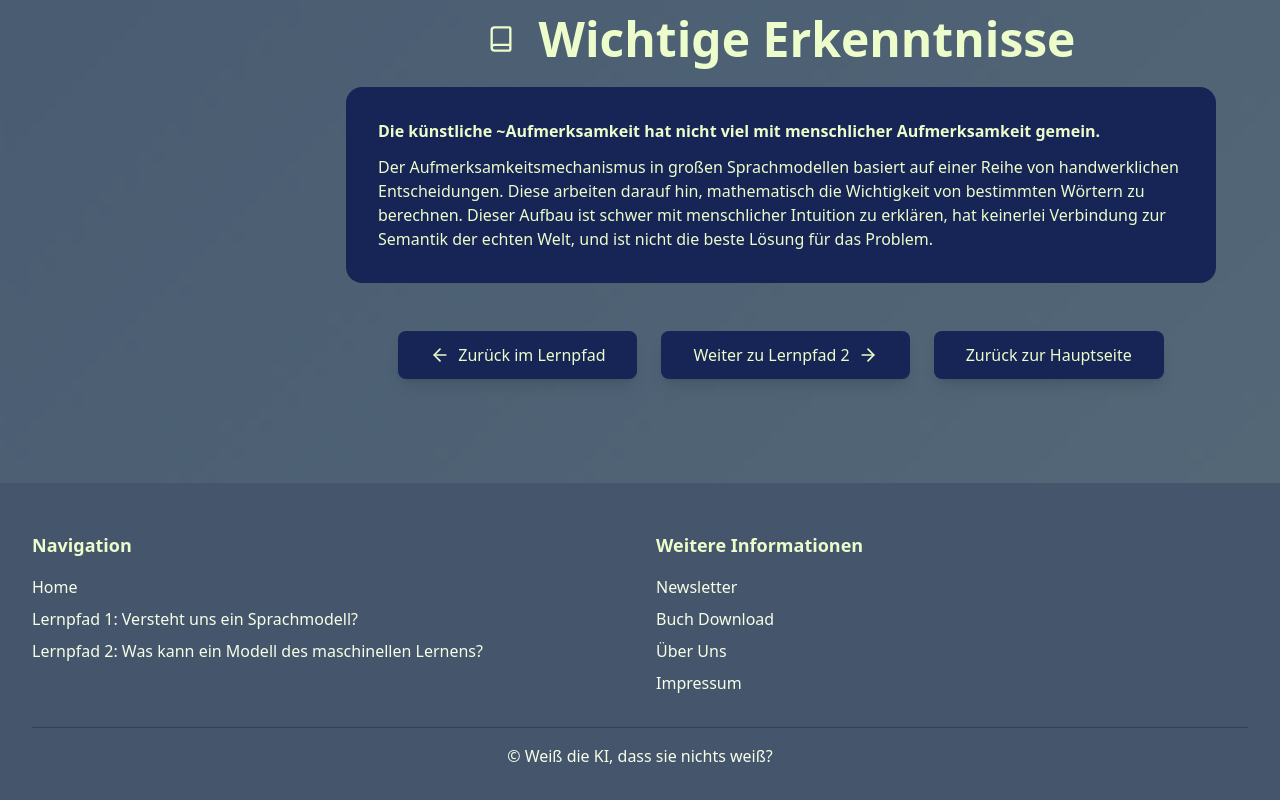
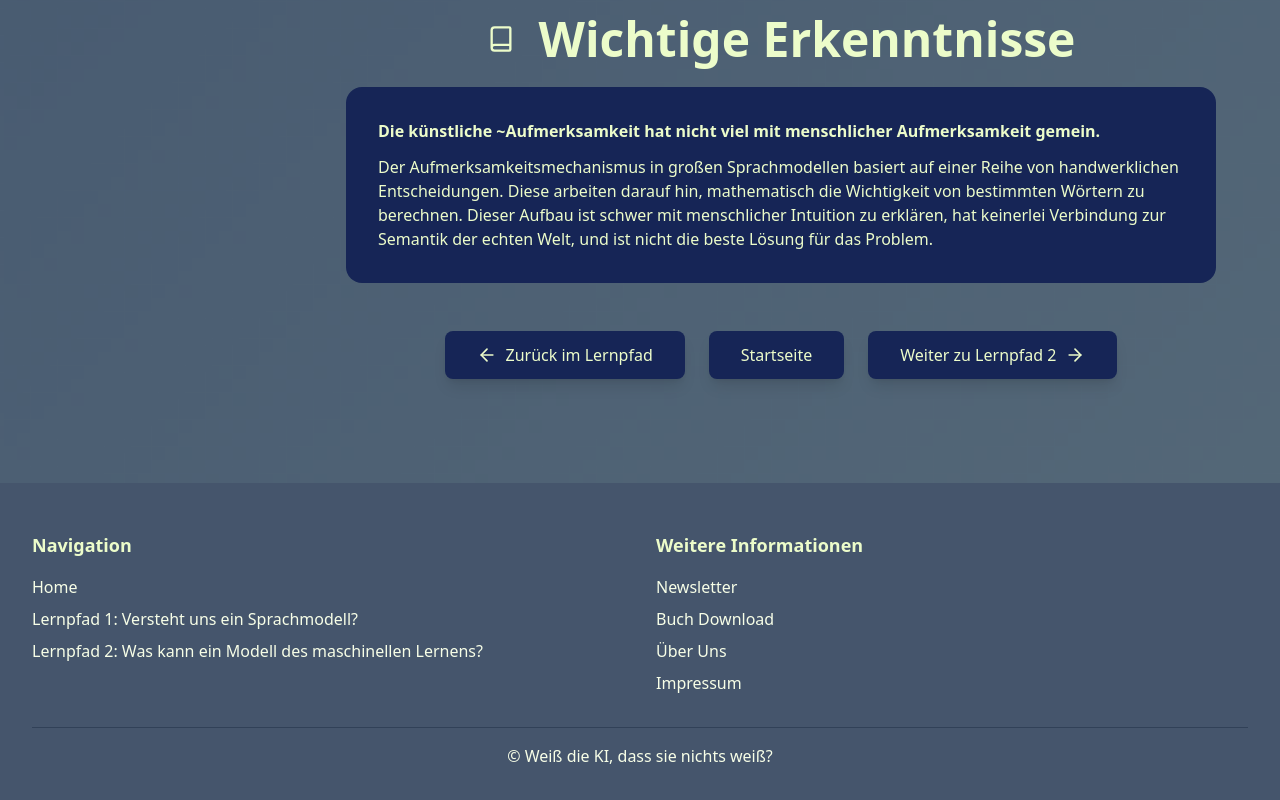
Before and after one commit to TNattermann/weiss-die-ki-dass-sie-nichts-weiss-frontend, a React (Vite) app: page /attention in a window 1280 px wide. Shown: the part 4591-5391 px from the top of the page. Built offline with nearby package versions, Linux system fonts and the light colour scheme.

Commit message:
Hauptseite -> Startseite

```diff
--- a/src/pages/Wahrscheinlichkeitstabellen/WahrMainTakeAways.tsx
+++ b/src/pages/Wahrscheinlichkeitstabellen/WahrMainTakeAways.tsx
@@ -1,5 +1,5 @@
 import Tilde from "../../components/Tilde";
-import { ArrowRight} from "lucide-react";
+import { ArrowLeft, ArrowRight} from "lucide-react";
 import { Link } from "react-router-dom";
 
 
@@ -37,7 +37,15 @@ export default function WahrMainTakeaways() {
             </div>
           </div>
           {/* Navigation */}
-          <div className="mt-12 text-center">
+          <div className="mt-12 flex justify-center space-x-6">
+          {/* Home */}
+          <Link
+            to="/"
+            className="inline-flex items-center bg-primary-container text-on-primary-container hover:brightness-110 hover:shadow-lg px-8 py-3 rounded-lg font-medium transition-colors duration-200 shadow-lg"
+          >
+            <ArrowLeft className="text-on-primary-container mr-2 h-5 w-5" />
+            Zurück zur Hauptseite
+          </Link>
             <Link
               to="/tokeninfo"
               className="inline-flex items-center bg-primary-container text-on-primary-container hover:brightness-110 hover:shadow-lg px-8 py-3 rounded-lg font-medium transition-colors duration-200 shadow-lg"
--- a/src/pages/attention/AttentionTakeaways.tsx
+++ b/src/pages/attention/AttentionTakeaways.tsx
@@ -45,6 +45,13 @@ export default function AttentionTakeaways() {
             <ArrowLeft className="text-on-primary-container mr-2 h-5 w-5" />
             Zurück im Lernpfad
           </Link>
+          {/* Home */}
+          <Link
+            to="/"
+            className="inline-flex items-center bg-primary-container text-on-primary-container hover:brightness-110 hover:shadow-lg px-8 py-3 rounded-lg font-medium transition-colors duration-200 shadow-lg"
+          >
+            Startseite
+          </Link>
           {/* Lernpfad 2 */}
           <Link
             to="/modellgleichung"
@@ -54,13 +61,7 @@ export default function AttentionTakeaways() {
             <ArrowRight className="text-on-primary-container ml-2 h-5 w-5" />
           </Link>
 
-          {/* Home */}
-          <Link
-            to="/"
-            className="inline-flex items-center bg-primary-container text-on-primary-container hover:brightness-110 hover:shadow-lg px-8 py-3 rounded-lg font-medium transition-colors duration-200 shadow-lg"
-          >
-            Zurück zur Hauptseite
-          </Link>
+
         </div>
       </div>
     </section>
--- a/src/pages/networkLearning/LearningMainTakeaways.tsx
+++ b/src/pages/networkLearning/LearningMainTakeaways.tsx
@@ -74,7 +74,7 @@ export default function LearningMainTakeaways() {
             to="/"
             className="inline-flex items-center bg-primary-container text-on-primary-container hover:brightness-110 hover:shadow-lg px-8 py-3 rounded-lg font-medium transition-colors duration-200 shadow-lg"
           >
-            Zurück zur Hauptseite
+            Startseite
           </Link>
         </div>
 
```
